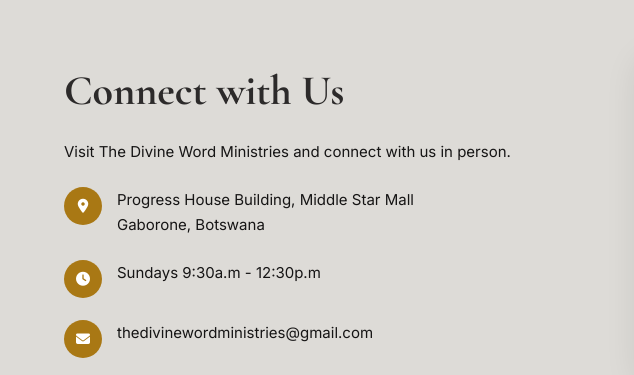
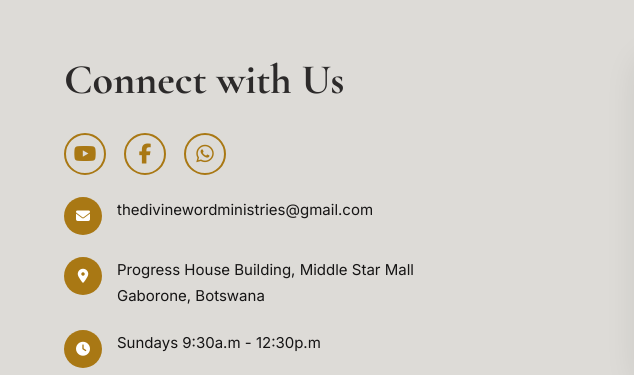
Before and after one commit to maipelosabone/thedivinewordministries, a plain HTML site: page contact.html in a window 1280 px wide. Shown: the part 724-1099 px from the top of the page, 0-634 px from the left. Drawn offline with nearby package versions, Linux system fonts and the light colour scheme; grey boxes are pictures that could not be loaded.

Commit message:
touchups

```diff
--- a/contact.html
+++ b/contact.html
@@ -245,7 +245,34 @@
     <div class="container contact-grid">
         <div class="contact-info">
             <h2>Connect with Us</h2>
-            <p> Visit The Divine Word Ministries and connect with us in person.</p>
+
+              <div class="social-links">
+
+    <a style="border-color:var(--gold)" href="https://youtube.com/"
+       target="_blank"
+       aria-label="YouTube">
+        <i class="fab fa-youtube" style="color:var(--gold)"></i>
+    </a>
+
+    <a style="border-color:var(--gold)" href="https://facebook.com/"
+       target="_blank"
+       aria-label="Facebook">
+        <i class="fab fa-facebook-f" style="color:var(--gold)"></i>
+    </a>
+
+     <a style="border-color:var(--gold)" href="https://whatsapp.com/channel/0027VbCUIrP6rsR1pr3t3K3R"
+       target="_blank"
+       aria-label="WhatsApp">
+        <i class="fab fa-whatsapp" style="color:var(--gold)"></i>
+    </a>
+
+</div>
+            <div class="contact-item">
+                <i class="fas fa-envelope"></i>
+                <div>
+                    <p>thedivinewordministries@gmail.com</p>
+                </div>
+            </div>
 
             <div class="contact-item">
                 <i class="fas fa-location-dot"></i>
@@ -264,15 +291,6 @@
                     <p> Sundays 9:30a.m - 12:30p.m</p>
                 </div>
             </div>
-
-            <div class="contact-item">
-                <i class="fas fa-envelope"></i>
-                <div>
-                    <p>thedivinewordministries@gmail.com</p>
-                </div>
-
-            </div>
-
         </div>
 
         <div class="map-container">
@@ -325,8 +343,7 @@
                     Partnership
                 </option>
 
-                <option>
-                    Other
+                <option> Other
                 </option>
 
             </select>
@@ -339,11 +356,10 @@
             <button
                 type="submit"
                 class="btn gold">
-
                 SEND
-
             </button>
         </form>
+
     </div>
 </div>
 
--- a/styles.css
+++ b/styles.css
@@ -493,7 +493,7 @@ footer p {
     color: white;
     font-size: 20px;
     text-decoration: none;
-    border: 1px solid rgba(255,255,255,0.4);
+    border: 2px solid rgba(255,255,255,0.4);
     transition: 0.3s ease;
 }
 
```
